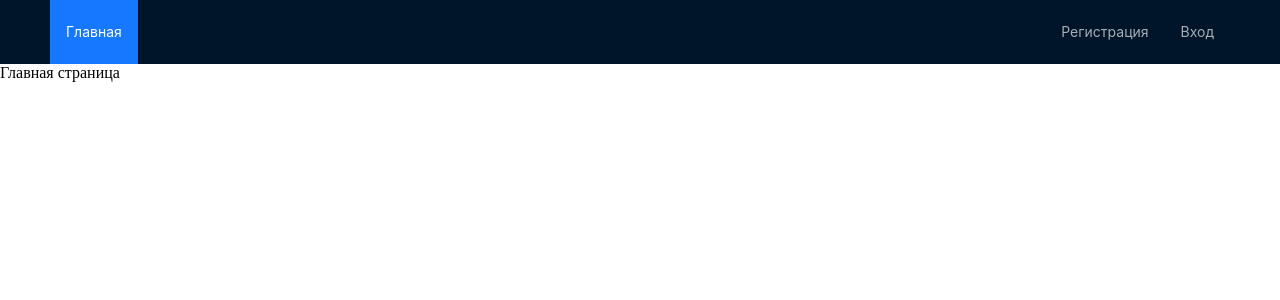
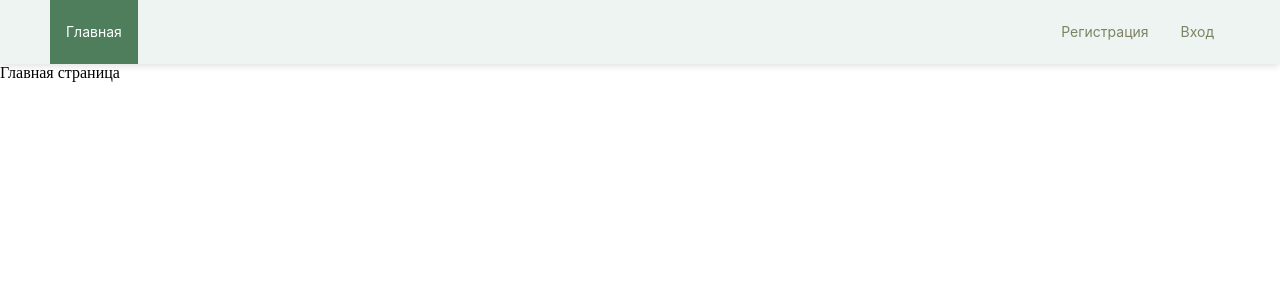
Before and after one commit to ilyainavoid/roadmap-editor, a React (Vite) app: page / in a window 1280 px wide. Shown: the top 300 px of the page. Built offline with nearby package versions, Linux system fonts and the light colour scheme.

Commit message:
fix: edited header color

```diff
--- a/src/Components/Buttons/PrimaryButton.tsx
+++ b/src/Components/Buttons/PrimaryButton.tsx
@@ -12,6 +12,7 @@ const PrimaryButton: React.FC<PrimaryButtonProps> = ({ text }) => {
                 theme={{
                     token: {
                         colorPrimary: '#00b96b',
+
                     },
                 }}
             >
--- a/src/Components/Header/HeaderSection.tsx
+++ b/src/Components/Header/HeaderSection.tsx
@@ -1,8 +1,9 @@
 import React from "react";
-import {Layout, Menu} from 'antd';
+import {ConfigProvider, Layout, Menu} from 'antd';
 import {generateMenuItems} from "../../Helpers/generateMenuItems.ts";
 import {useLocation, useNavigate} from "react-router-dom";
 import {menuRoutes} from "../../Consts/menuRoutes.ts";
+import styles from "../Header/header.module.css"
 
 const {Header} = Layout;
 
@@ -27,7 +28,24 @@ const HeaderLayout: React.FC = () => {
 
     return (
         <>
-            <Header >
+            <ConfigProvider
+                theme={{
+                    components: {
+                        Layout: {
+                            headerBg: 'rgb(237,244,242)',
+
+                        },
+                        Menu: {
+                            darkItemSelectedBg: '#4f7e5c',
+                            darkItemBg: 'rgb(237,244,242)',
+                            darkItemColor: 'rgb(124,131,99)',
+                            darkItemHoverColor: 'rgb(180,191,143)',
+                        }
+                    }
+
+                }}>
+
+                <Header className={styles.antLayoutHeader}>
                     <Menu
                         theme="dark"
                         mode="horizontal"
@@ -36,6 +54,8 @@ const HeaderLayout: React.FC = () => {
                         onClick={handleMenuClick}
                     />
                 </Header>
+
+            </ConfigProvider>
         </>
     );
 };
--- a/src/Components/Header/header.module.css
+++ b/src/Components/Header/header.module.css
@@ -1,6 +1,4 @@
-.ant-layout-header{
-    color: rgba(204, 204, 204, 0);
-    background-color: rgba(204, 204, 204, 0);
-    padding: 0;
-    margin: 0;
+.antLayoutHeader {
+
+    box-shadow: 0 4px 6px -1px rgba(0, 0, 0, 0.1);
 }
```
Lines whose indentation alone changed are shown as unchanged.
